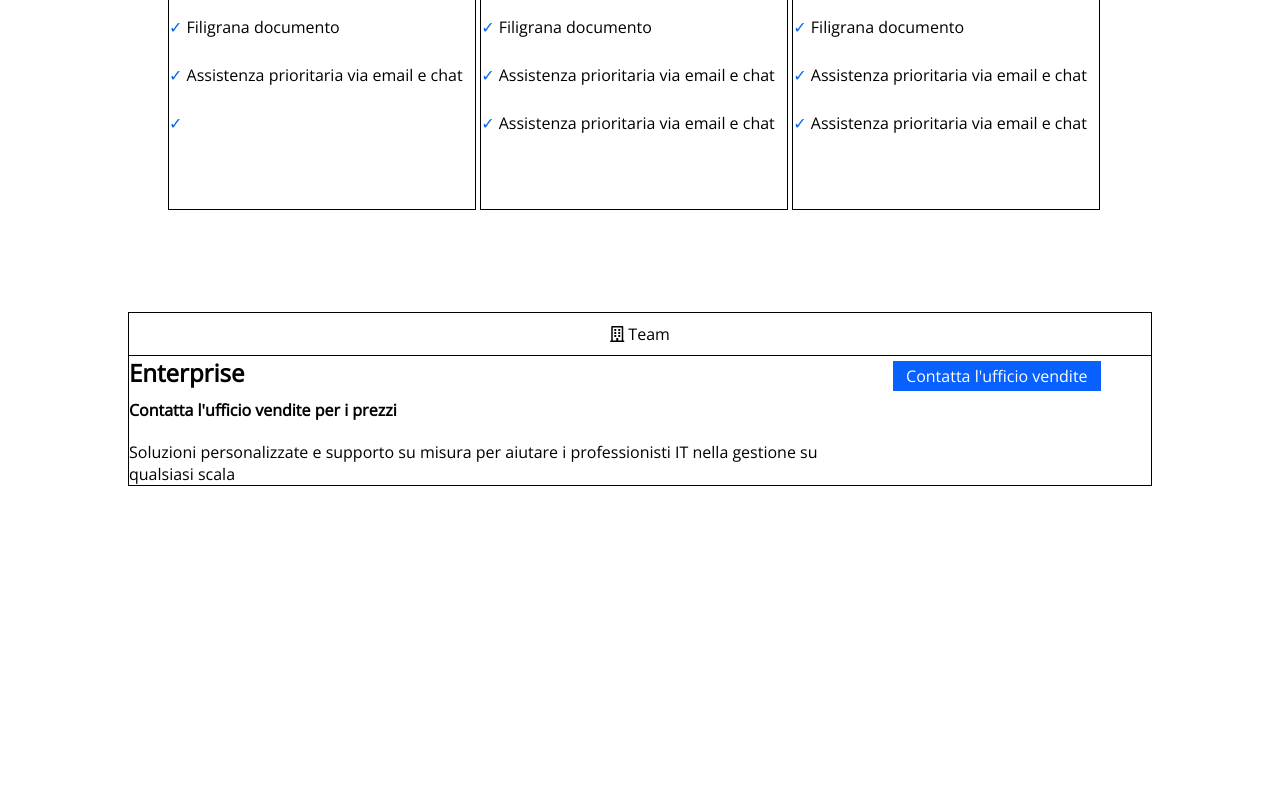
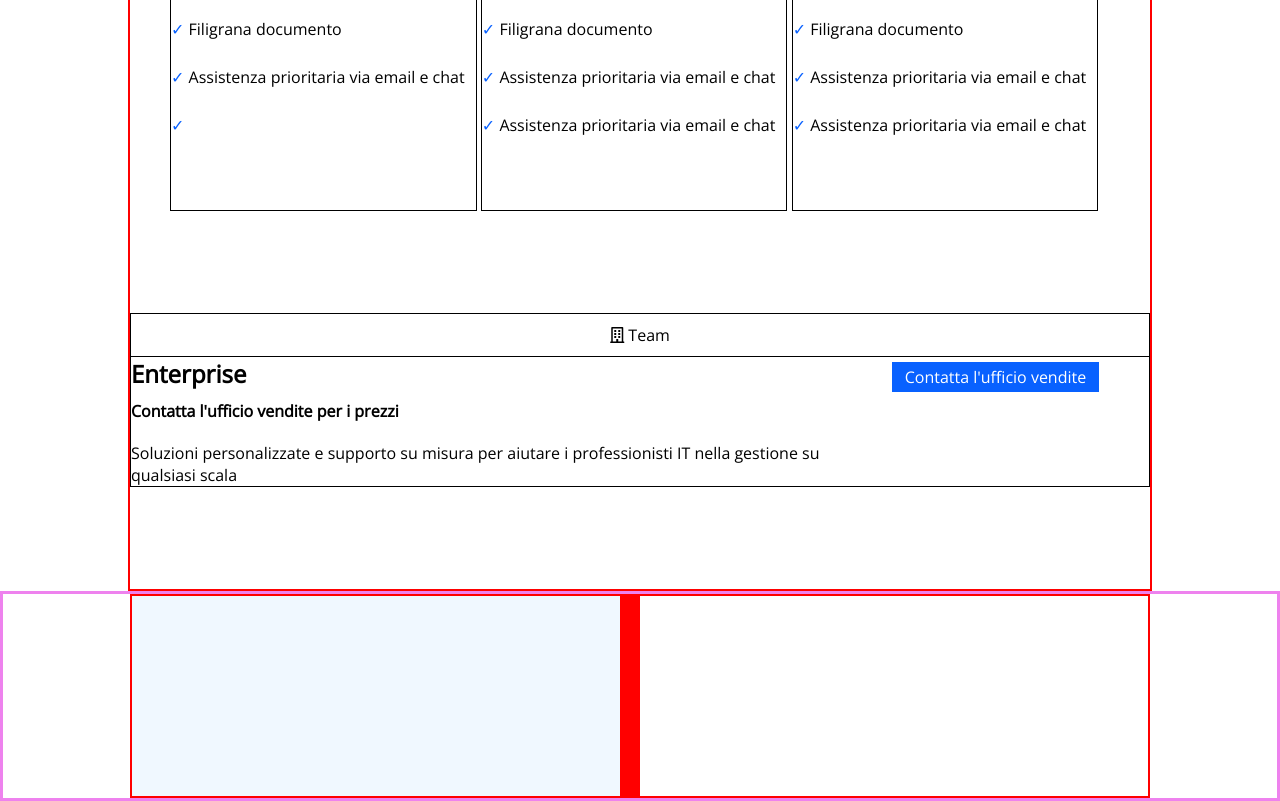
Before and after one commit to alexcapoluongo/htmlcss-dropbox, a plain HTML site: page index.html in a window 1280 px wide. Shown: the part 1571-2372 px from the top of the page. Before the commit the page ends 2057 px from the top, so only its background shows below. Drawn offline with nearby package versions, Linux system fonts and the light colour scheme.

Commit message:
contatto partner layout aggiunto

```diff
--- a/css/style.css
+++ b/css/style.css
@@ -20,11 +20,16 @@ a{
     text-decoration: none;
 }
 
+.container-jumbotron{
+    width:90%;
+    margin:0 auto;
+}
+
 .container{
     width:80%;
     margin:0 auto;
     /* TEST */
-    /* border:2px solid red; */
+    border:2px solid red;
 }
 
 .subtitle{
@@ -226,6 +231,7 @@ vertical-align: middle;
 .col-enterprise{
     width:100%;
     margin-top: 10%;
+    margin-bottom:10%;
 }
 
 .col-enterprise-left{
@@ -280,3 +286,21 @@ vertical-align: middle;
 .col-enterprise-left p{
     margin-top: 20px;
 }
+
+/* contatto partner */
+
+.partner{
+    border: 3px violet solid;
+}
+.col-partner-img{
+    width:48%;
+    background-color: aliceblue;
+    height:200px;
+    float:left;
+}
+
+.col-partner-text{
+    width:50%;
+    background-color: red;
+    height:200px;
+}
--- a/index.html
+++ b/index.html
@@ -65,6 +65,7 @@
     <!-- jumpotron -->
 
     <div class="jumpotron">
+        <div class="container-jumbotron">
 
             <div class="title-jumpotron">
                 <h1>Tutto ciò che ti serve per il lavoro, in un unico posto</h1>
@@ -93,7 +94,7 @@
                     </div>
                 </div>
             </div>
-
+        </div>
     </div>
     <!-- /jumpotron -->
 
@@ -284,6 +285,13 @@
     <!-- /iscrizione -->
 
     <!-- contatto partner -->
+    <div class="partner">
+        <div class="container">
+            <div class="col-partner-img"></div>
+            <div class="col-partner-text"></div>
+        </div>
+
+    </div>
     <!-- /contatto partner -->
 
     <!-- dropbox business -->
```
Lines whose indentation alone changed are shown as unchanged.
